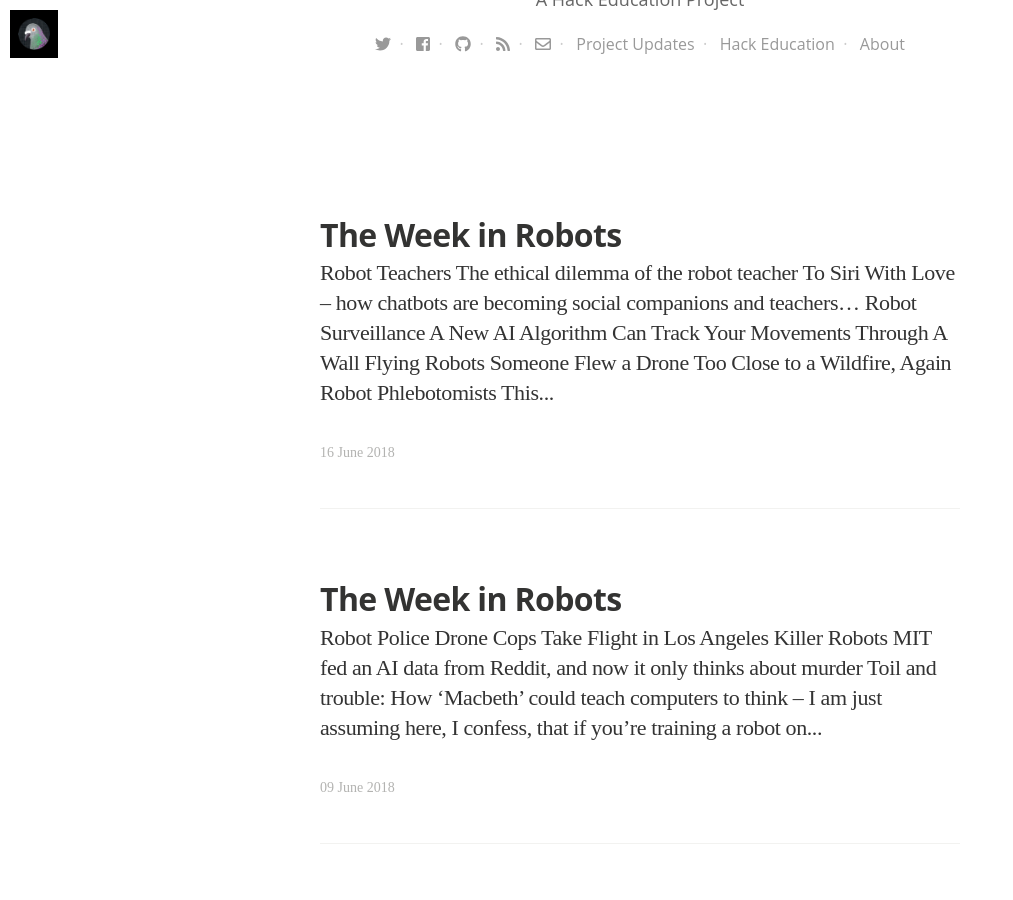
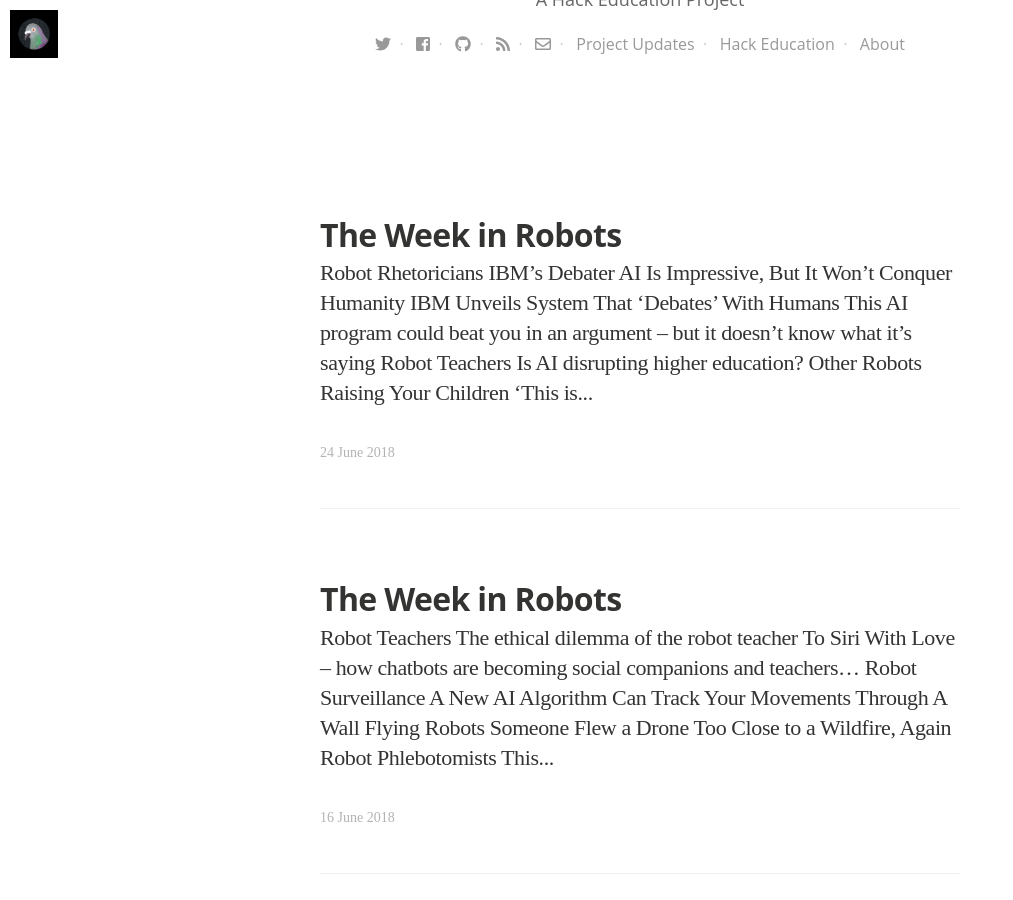
Before and after one commit to HackEducation/robot-news, a Jekyll site: the page built from blog/index.html, in a window 1280 px wide and 900 px high, scrolled down 656 px. Shown: the whole window, without its empty margins (0-1013 px from the left). Built offline with Jekyll 4.4.1, drawn with Linux system fonts in a browser that asks for light colours; nearby versions of some CDN libraries; some web fonts are replaced; the list of posts is cut into pages by our own code; some of the changed text lies outside the part shown.

Commit message:
new article

```diff
--- /dev/null
+++ b/_posts/2018-06-24-week-in-robots.html
@@ -0,0 +1,85 @@
+---
+layout: post
+title: "The Week in Robots"
+date: 2018-06-24 07:40:00 +0000
+tags:
+image: https://s3.amazonaws.com/hackedu/2018-06-24-robot.jpg
+imagecredits: https://www.flickr.com/photos/vinally/16141855895
+---
+<h3>Robot Rhetoricians</h3>
+<br />
+<p><a href="https://futurism.com/ibm-debater-ai-wont-take-over-humanity/">IBM&#8217;s Debater AI Is Impressive, But It Won&#8217;t Conquer Humanity</a></p>
+
+<p><a href="https://www.nytimes.com/2018/06/18/technology/ibm-debater-artificial-intelligence.html">IBM Unveils System That &#8216;Debates&#8217; With Humans</a></p>
+
+<p><a href="https://www.technologyreview.com/s/611487/this-ai-program-could-beat-you-in-an-argumentbut-it-doesnt-know-what-its-saying/">This AI program could beat you in an argument &#8211; but it doesn&#8217;t know what it&#8217;s saying</a></p>
+
+<h3>Robot Teachers</h3>
+<br />
+<p><a href="https://www.educationdive.com/news/is-ai-disrupting-higher-education/525130/">Is AI disrupting higher education?</a></p>
+
+<h3>Other Robots Raising Your Children</h3>
+<br />
+<p><a href="https://www.theguardian.com/technology/2016/sep/29/ipal-robot-childcare-robobusiness-san-jose">&#8216;This is awful&#8217;: robot can keep children occupied for hours without supervision</a></p>
+
+<h3>Restaurant Robots</h3>
+<br />
+<p><a href="https://techcrunch.com/2018/06/21/creator-hamburger-robot/">Taste test: Burger robot startup Creator opens first restaurant</a></p>
+
+<p><a href="https://techcrunch.com/2018/06/21/zume-adds-a-robotic-arm-to-its-automated-pizza-kitchen/">Zume adds a robotic arm to its automated pizza kitchen</a></p>
+
+<h3>Farming Robots</h3>
+<br />
+<p><a href="https://www.blog.google/technology/ai/ai-takes-root-helping-farmers-identity-diseased-plants/">AI takes root, helping farmers identify diseased plants</a></p>
+
+<h3>Rust Belt Robots</h3>
+<br />
+<p><a href="https://www.technologyreview.com/s/611412/ai-could-wreak-economic-havoc-we-need-more-of-it/">From rust belt to robot belt: Turning AI into jobs in the US heartland</a></p>
+
+<h3>Google&#8217;s Robots</h3>
+<br />
+<p><a href="https://www.economist.com/business/2018/06/16/google-runs-into-more-flak-on-artificial-intelligence">Google runs into more flak on artificial intelligence</a></p>
+
+<p><a href="https://futurism.com/googles-ai-predict-when-patient-die/">Google&#8217;s AI Can Predict When A Patient Will Die</a></p>
+
+<p><a href="https://www.bloomberg.com/news/articles/2018-06-18/google-is-training-machines-to-predict-when-a-patient-will-die">Google Is Training Machines to Predict When a Patient Will Die</a></p>
+
+<h3>Facebook&#8217;s Robots</h3>
+<br />
+<p><a href="https://techcrunch.com/2018/06/16/facebooks-new-ai-research-is-a-real-eye-opener/?guccounter=1">Facebook&#8217;s new AI research is a real eye-opener</a></p>
+
+<h3>Trump&#8217;s Robots</h3>
+<br />
+<p><a href="https://www.technologyreview.com/s/611422/why-robots-helped-donald-trump-win/">Why robots helped Donald Trump win</a></p>
+
+<p><a href="https://www.oxfordmartin.ox.ac.uk/publications/view/2576">Political Machinery: Did Robots Swing the 2016 U.S. Presidential Election?</a></p>
+
+<h3>China&#8217;s Robots</h3>
+<br />
+<p><a href="https://www.technologyreview.com/the-download/611527/over-one-third-of-industrial-robots-purchased-last-year-were-installed-in-china/">Over one-third of industrial robots purchased last year were installed in China</a></p>
+
+<h3>Cowbell Robots</h3>
+<br />
+<p><a href="https://techcrunch.com/2018/06/18/this-simple-robot-offers-more-cowbell/?guccounter=1">This simple robot offers more cowbell</a></p>
+
+<h3>Robot Doctors</h3>
+<br />
+<p><a href="https://futurism.com/robot-assisted-eye-surgery-trial/">A Robot Just Operated On A Human Eye for the First Time</a></p>
+
+<h3>Ethical Robots</h3>
+<br />
+<p><a href="https://techcrunch.com/2018/06/21/the-future-of-ai-relies-on-a-code-of-ethics/">The future of AI relies on a code of ethics</a></p>
+
+<h3>Driving Robots</h3>
+<br />
+<p><a href="https://www.wired.com/story/autonomous-vehicles-might-drive-cities-to-financial-ruin">Autonomous Vehicles Might Drive Cities to Financial Ruin</a></p>
+
+<p><a href="https://www.wired.com/story/massachusetts-boston-self-driving-car-rules-regulations">Massachusetts Welcomes Self-Driving Cars &#8211; With a Couple Caveats</a></p>
+
+<h3>Talking Robots</h3>
+<br />
+<p><a href="https://www.pcworld.com/article/3281865/data-center-cloud/puppy-chatbot-fintech.html">What this puppy chatbot says about the friendly future of fintech for consumers</a></p>
+
+<h3>Science Fiction Robots</h3>
+<br />
+<p><a href="https://www.theverge.com/2018/6/20/17475410/ai-science-fiction-clara-labs-maran-nelson-interview-converge-podcast">How science fiction is training us to ignore the real threats posed by AI</a></p>
--- a/index.html
+++ b/index.html
@@ -8,7 +8,7 @@ layout: default
 
 <p>Each week, I update this website with the list of the latest &#8220;robot news.&#8221; These are the stories currently in circulation about the world-to-come and the automation of everyday life.</p>
 
-<p><strong>The Week in Robots</strong>: <a href="http://robots.hackeducation.com/2018/06/16/week-in-robots">16 June 2018</a></p>
+<p><strong>The Week in Robots</strong>: <a href="http://robots.hackeducation.com/2018/06/24/week-in-robots">24 June 2018</a></p>
 
 <p>(You can also stay up-to-date via <a href="http://robots.hackeducation.com/blog/">this project's blog</a>.)</p>
 
```
